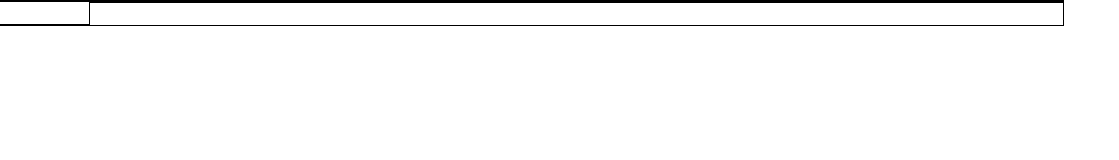
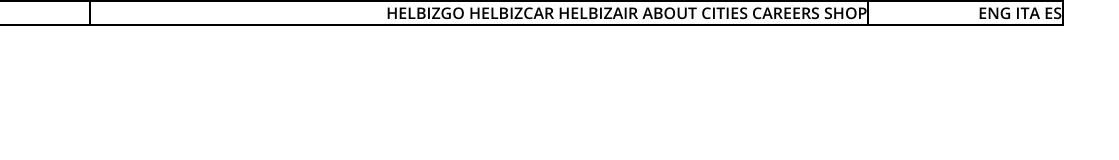
Before and after one commit to GiuseppeCutrano/html-css-helbiz, a plain HTML site: page index.html in a window 1280 px wide. Shown: the full height of the page, 161-1280 px from the left. Drawn offline with nearby package versions, Linux system fonts and the light colour scheme.

Commit message:
inserite nav_left e nav_right

```diff
--- a/css/style.css
+++ b/css/style.css
@@ -16,3 +16,25 @@ html{
 .top_header .container [class*="col-"]{
   height: 80px;
 }
+
+
+.top_header img{
+  width: 80px;
+}
+
+
+
+[class*="nav_"] li{
+display: inline-block;
+text-align: right;
+
+}
+
+.nav_left, .nav_right{
+  float:right;
+}
+
+[class*="nav_"] li a {
+  text-decoration: none;
+  color: black;
+  text-transform: uppercase;
--- a/index.html
+++ b/index.html
@@ -15,12 +15,30 @@
           <img src="img/logo.svg" alt="logo-helbiz">
         </div>
         <div class="col-lg-8">
-        </div>
-        <div class="col-lg-2">
+          <nav>
+            <ul class="nav_left">
+              <li><a href="#">helbizgo</a></li>
+              <li><a href="#">helbizcar</a></li>
+              <li><a href="#">helbizair</a></li>
+              <li><a href="#">about</a></li>
+              <li><a href="#">cities</a></li>
+              <li><a href="#">careers</a></li>
+              <li><a href="#">shop</a></li>
+            </ul>
+          </nav>
         </div>
 
+        <div class="col-lg-2">
+          <ul class=nav_right>
+            <li><a href="#">ENG</a></li>
+            <li><a href="#">ITA</a></li>
+            <li><a href="#">ES</a></li>
 
+          </ul>
+        </div>
       </div>
+
+
 
     </header>
 
```
